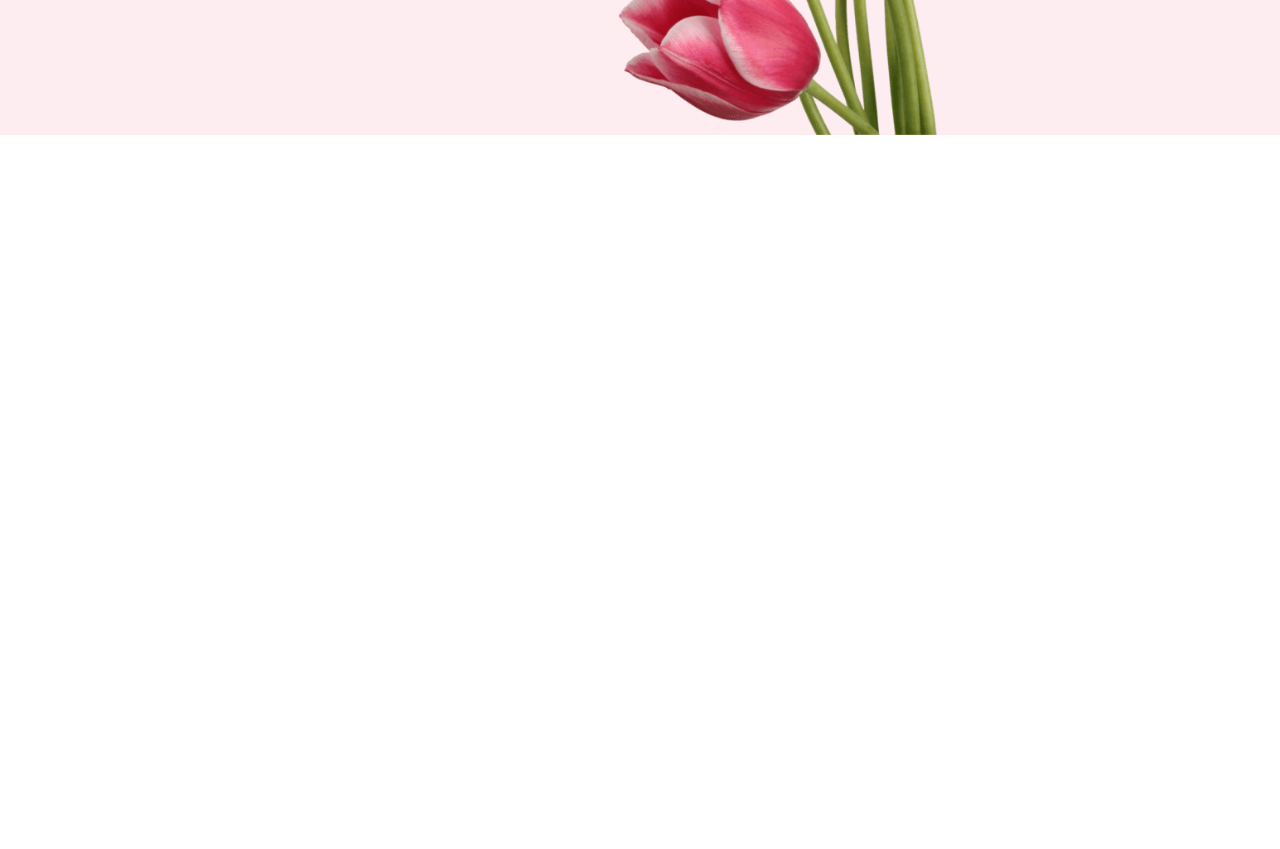
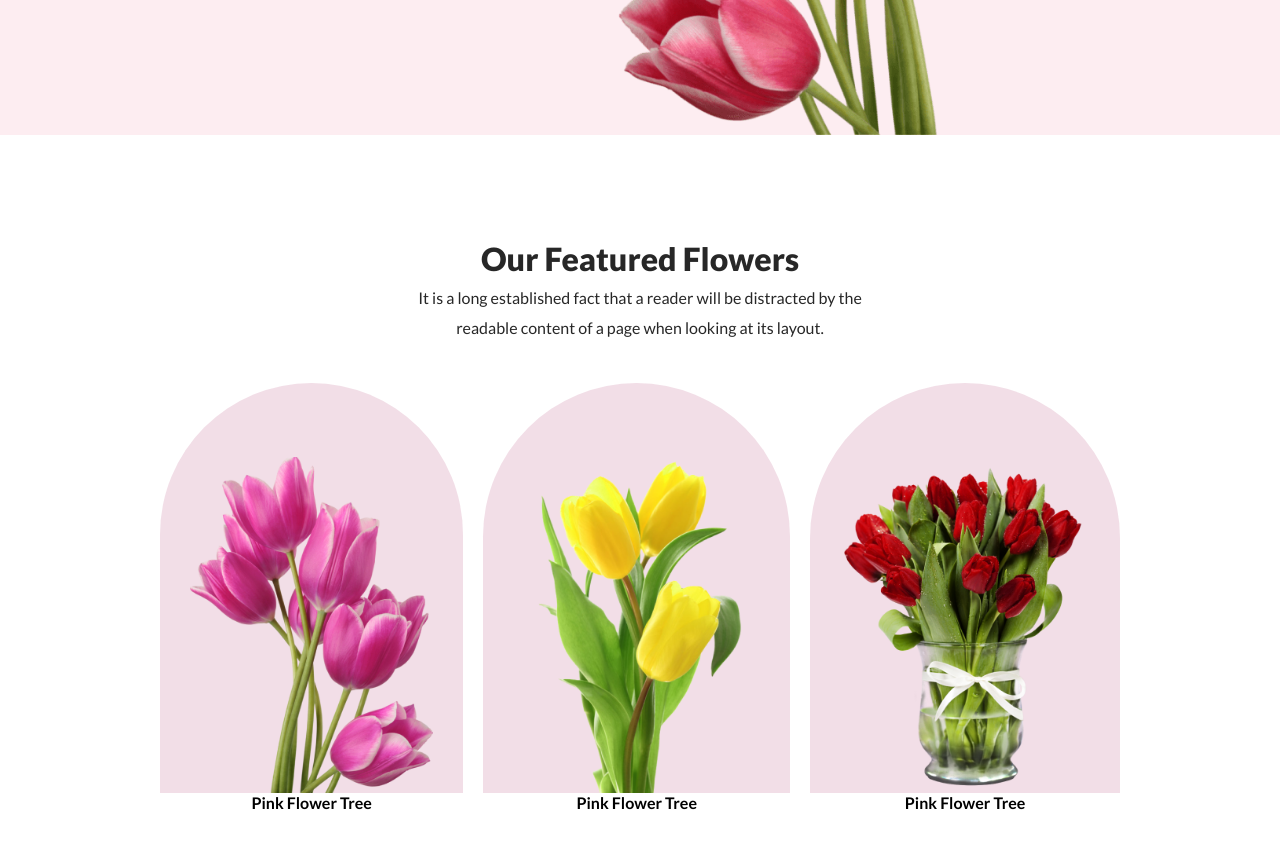
Before and after one commit to swadebsharma6/flower-shop-25, a plain HTML site: page index.html in a window 1280 px wide. Shown: the part 527-1376 px from the top of the page. Before the commit the page ends 800 px from the top, so only its background shows below. Drawn offline with Linux system fonts and the light colour scheme.

Commit message:
added features section

```diff
--- a/index.html
+++ b/index.html
@@ -8,7 +8,7 @@
   </head>
   <body>
     <header>
-      <div class="banner-container banner">
+      <div class="container banner">
         <div class="banner-text">
           <h2>Let's make beautiful flowers a part of your life.</h2>
           <p class="para">
@@ -24,5 +24,40 @@
         </div>
       </div>
     </header>
+
+    <main>
+      <div class="feature container">
+        <div class="feature-heading">
+          <h2 class="title">Our Featured Flowers</h2>
+          <p class="para">
+            It is a long established fact that a reader will be distracted by
+            the readable content of a page when looking at its layout.
+          </p>
+        </div>
+        <div class="flower-container">
+          <!-- card01 -->
+          <div class="flower-card">
+            <div class="flower-img">
+              <img src="img/pngwing 6.png" alt="" />
+            </div>
+            <h4>Pink Flower Tree</h4>
+          </div>
+          <!-- card02 -->
+          <div class="flower-card">
+            <div class="flower-img">
+              <img src="img/pngwing 7.png" alt="" />
+            </div>
+            <h4>Pink Flower Tree</h4>
+          </div>
+          <!-- card03 -->
+          <div class="flower-card">
+            <div class="flower-img">
+              <img src="img/pngwing 8.png" alt="" />
+            </div>
+            <h4>Pink Flower Tree</h4>
+          </div>
+        </div>
+      </div>
+    </main>
   </body>
 </html>
--- a/styles/style.css
+++ b/styles/style.css
@@ -13,7 +13,15 @@
   font-weight: 400;
   line-height: 30px;
   letter-spacing: 0%;
-  text-align: left;
+}
+.title {
+  color: rgb(39, 39, 39);
+  font-family: Lato;
+  font-size: 32px;
+  font-weight: 800;
+  line-height: 48px;
+  letter-spacing: 0%;
+  text-align: center;
 }
 
 .btn {
@@ -23,13 +31,18 @@
   background: rgb(229, 84, 115);
   color: rgb(247, 244, 244);
   cursor: pointer;
+  transition: all 1s;
+}
+.btn:hover {
+  background-color: rgb(125, 229, 84);
 }
 
 header {
   background-color: rgba(229, 84, 115, 0.1);
+  margin-bottom: 100px;
 }
 
-.banner-container {
+.container {
   width: 75%;
   max-width: 1440px;
   margin: 0 auto;
@@ -60,3 +73,40 @@ header {
   vertical-align: middle;
 }
 /* banner related styles complete */
+
+/* Feature related styles */
+.feature {
+  margin-bottom: 100px;
+}
+.container .feature-heading {
+  width: 445px;
+  margin: 0 auto;
+  text-align: center;
+  margin-bottom: 40px;
+}
+
+.flower-container {
+  display: flex;
+  justify-content: space-between;
+  align-items: end;
+  /* align-items: center; */
+  gap: 20px;
+}
+
+.flower-container .flower-card .flower-img {
+  background-color: antiquewhite;
+  border-radius: 300px 300px 0px 0px;
+  background: rgba(167, 33, 98, 0.15);
+  padding: 10px 30px 0;
+  height: 400px;
+  display: flex;
+  align-items: end;
+}
+
+.flower-container .flower-card .flower-img img {
+  width: 100%;
+}
+
+.flower-card h4 {
+  text-align: center;
+}
```
